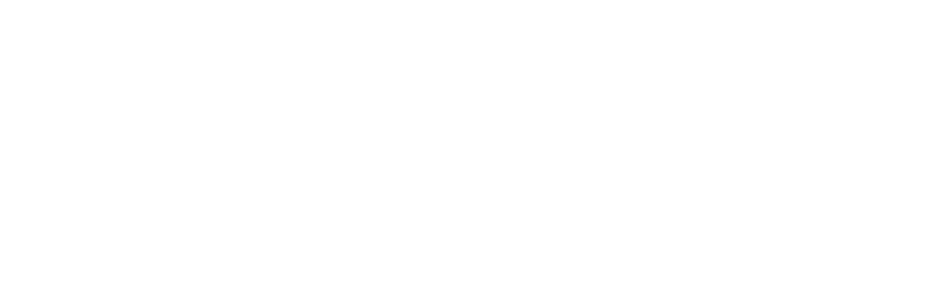
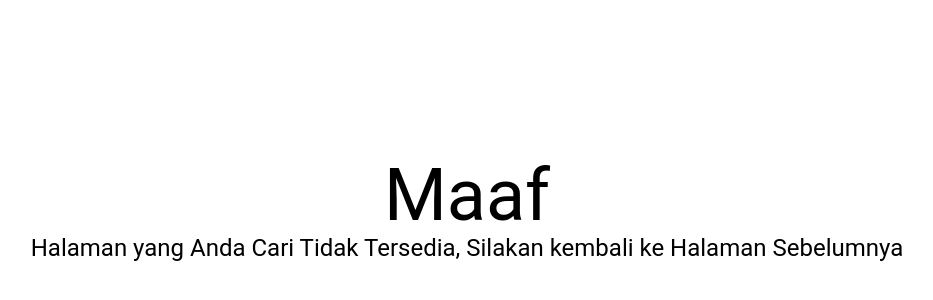
Before and after one commit to MuhammadNazhimMaulana/advice-app-customer, a React (Create React App) app: page / in a window 1280 px wide. Before the commit this address had no page. Shown: the part 988-1288 px from the top of the page, without its empty margins (173-1106 px from the left). Before the commit the page ends 800 px from the top, so only its background shows below. Built offline with nearby package versions, Linux system fonts and the light colour scheme; the HTML template or start-up script is replaced by a standard one.

Commit message:
Adding Not Found Page

```diff
--- a/src/App.js
+++ b/src/App.js
@@ -1,6 +1,7 @@
 import Home from './pages/Home';
 import Form from './pages/Form';
 import Thanks from './pages/Thanks';
+import NotFound from './pages/NotFound';
 import { BrowserRouter, Routes, Route } from 'react-router-dom';
 
 function App() {
@@ -16,6 +17,9 @@
         <Routes>
           <Route path="/thanks" element={<Thanks />}></Route>
         </Routes>
+        <Routes>
+          <Route path="*" element={<NotFound />}></Route>
+        </Routes>
       </BrowserRouter>
     </div>
   );
--- /dev/null
+++ b/src/pages/NotFound.js
@@ -0,0 +1,10 @@
+const NotFound = () => {
+    return (
+        <div className="flex flex-col items-center justify-center h-screen">
+            <span className="text-4xl text-center md:text-6xl lg:text-7xl">Maaf</span>
+            <span className="text-lg md:text-xl lg:text-2xl text-center">Halaman yang Anda Cari Tidak Tersedia, Silakan kembali ke Halaman Sebelumnya</span>
+        </div>
+     );
+}
+
+export default NotFound;
```
